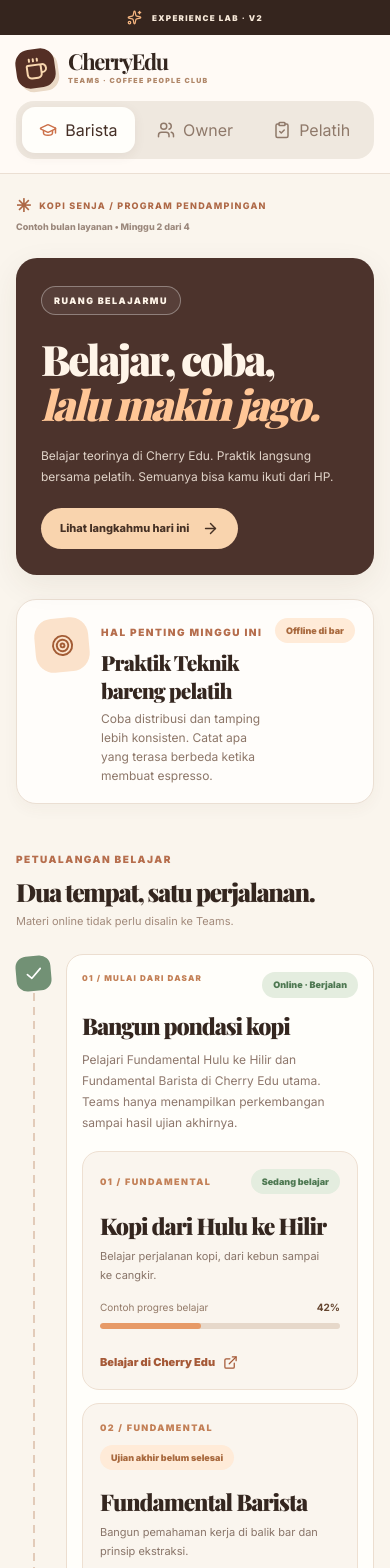
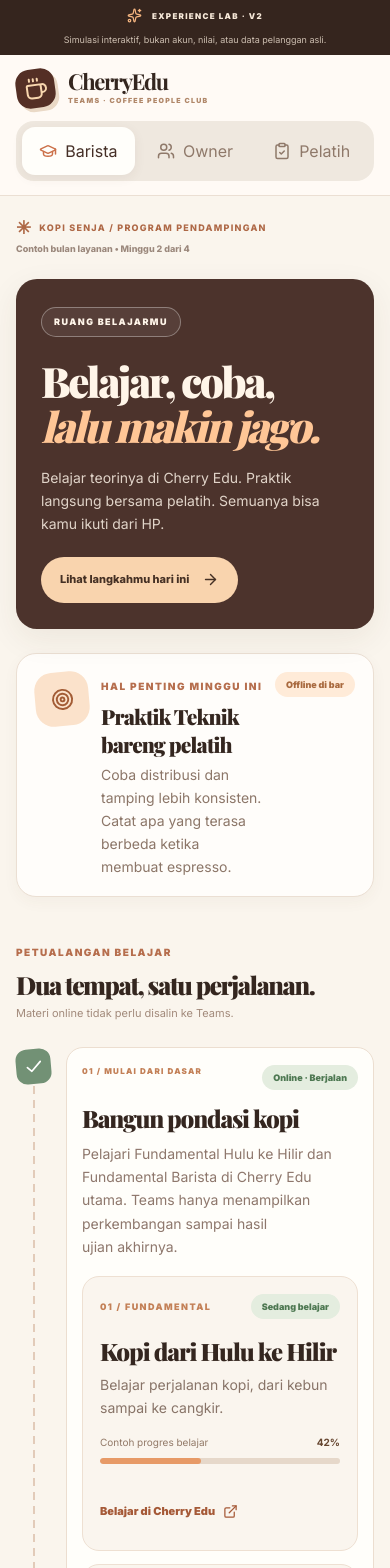
Before and after one commit to hallogroup-hq/cherryedu-teams, a Next.js app: page /experience-lab in a window 390 px wide. Shown: the top 1568 px of the page. Built offline with nearby package versions, Linux system fonts and the light colour scheme.

Commit message:
fix(mobile): improve touch targets and reading sizes for phone-first experience

```diff
--- a/app/experience-lab/experience-lab.module.css
+++ b/app/experience-lab/experience-lab.module.css
@@ -245,3 +245,21 @@ h1,h2,h3,h4,p{margin-top:0}
 @media(prefers-reduced-motion:reduce){
 .app *, .app *:before,.app *:after{scroll-behavior:auto!important;animation:none!important;transition:none!important}
 }
+/* Touch ergonomics and legible body text on real small screens. */
+.roleButton,.roleActive,.reportToggle button,.sessionTab,.sessionActive,.person,.personActive,.answer,.answerActive{min-height:44px}
+.textAction{min-height:44px}
+@media(max-width:760px){
+ .baristaHero p,.ownerHero p,.trainerHero p,.stepBody>p,.courseCard p,.offlineCard p,.baristaToday p,.challenge>div:first-child>p,.reportEvent p,.sessionForm>p,.examSource span,.personDetails dd,.beyondMonth p{font-size:14px;line-height:1.65}
+ .stepBody>p,.baristaToday p,.reportEvent p{max-width:100%}
+ .roleButton,.roleActive{min-height:48px}
+ .primaryAction{min-height:48px}
+ .sessionForm textarea,.examEditor textarea{font-size:16px}
+ .courseCard h3{font-size:23px}
+ .labRibbon{flex-wrap:wrap}
+}
+@media(max-width:560px){
+ .labRibbon span{display:inline;font-size:9px;opacity:.78;letter-spacing:0;text-align:center;width:100%}
+ .stepBody h3{font-size:24px}
+ .courseCard p{font-size:14px}
+ .ownerHero .heroButton,.baristaHero .heroButton,.trainerHero .heroButton{min-height:46px}
+}
```
